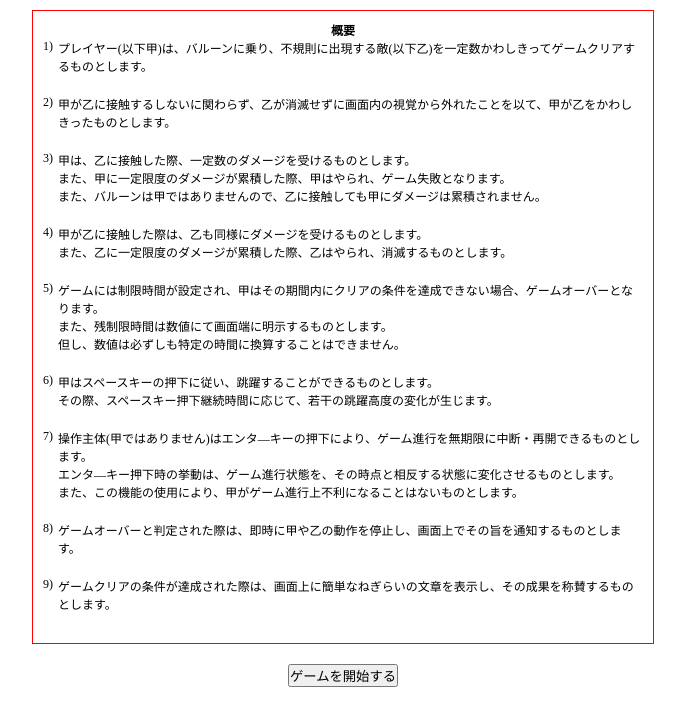
After one commit to hisayuki-mashimo/organism, a PHP site: page /description.html in a window 1280 px wide. The commit adds this page. Shown: the top 726 px of the page, without its empty margins (297-982 px from the left). Run offline with PHP 8.4, Linux system fonts and the light colour scheme.

```diff
--- /dev/null
+++ b/cycle/description.html
@@ -0,0 +1,150 @@
+<!DOCTYPE html>
+<html>
+    <head>
+        <meta http-equiv="Context-Type" context="text/html" charset="utf-8" />
+        <link type="text/css" rel="stylesheet" href="style/style.css" />
+        <title>HTML5試験</title>
+        <style type="text/css">
+            div#frame {
+                width: 100%;
+            }
+            div#description {
+                margin: 0px auto;
+                padding: 10px;
+                width: 600px;
+                border: solid 1px #ff0000;
+            }
+            h3#description_title {
+                text-align: center;
+                font-size: 12px;
+            }
+            table#description_list {
+                border-collapse: collapse;
+                border: none;
+            }
+            td.subject,
+            td.content {
+                vertical-align: top;
+                font-size: 12px;
+            }
+            td.subject {
+                padding-right: 5px;
+                text-align: right;
+            }
+            td.content {
+                padding-bottom: 20px;
+                text-align: left;
+            }
+            div#confirm {
+                margin: 0px auto;
+                padding: 10px;
+                width: 600px;
+            }
+            div.spacer {
+                height: 10px;
+                font-size: 0px;
+            }
+            div.center {
+                text-align: center;
+            }
+        </style>
+    </head>
+    <body>
+        <div class="spacer"></div>
+
+        <div id="frame">
+            <div id="description">
+                <h3 id="description_title">概要</h3>
+                <table id="description_list">
+                    <tr>
+                        <td class="subject">1)</td>
+                        <td class="content">
+                            プレイヤー(以下甲)は、バルーンに乗り、不規則に出現する敵(以下乙)を一定数かわしきってゲームクリアするものとします。
+                        </td>
+                    </tr>
+                    <tr>
+                        <td class="subject">2)</td>
+                        <td class="content">
+                            甲が乙に接触するしないに関わらず、乙が消滅せずに画面内の視覚から外れたことを以て、甲が乙をかわしきったものとします。
+                        </td>
+                    </tr>
+                    <tr>
+                        <td class="subject">3)</td>
+                        <td class="content">
+                            甲は、乙に接触した際、一定数のダメージを受けるものとします。<br />
+                            また、甲に一定限度のダメージが累積した際、甲はやられ、ゲーム失敗となります。<br />
+                            また、バルーンは甲ではありませんので、乙に接触しても甲にダメージは累積されません。
+                        </td>
+                    </tr>
+                    <tr>
+                        <td class="subject">4)</td>
+                        <td class="content">
+                            甲が乙に接触した際は、乙も同様にダメージを受けるものとします。<br />
+                            また、乙に一定限度のダメージが累積した際、乙はやられ、消滅するものとします。
+                        </td>
+                    </tr>
+                    <tr>
+                        <td class="subject">5)</td>
+                        <td class="content">
+                            ゲームには制限時間が設定され、甲はその期間内にクリアの条件を達成できない場合、ゲームオーバーとなります。<br />
+                            また、残制限時間は数値にて画面端に明示するものとします。<br />
+                            但し、数値は必ずしも特定の時間に換算することはできません。
+                        </td>
+                    </tr>
+                    <tr>
+                        <td class="subject">6)</td>
+                        <td class="content">
+                            甲はスペースキーの押下に従い、跳躍することができるものとします。<br />
+                            その際、スペースキー押下継続時間に応じて、若干の跳躍高度の変化が生じます。
+                        </td>
+                    </tr>
+                    <tr>
+                        <td class="subject">7)</td>
+                        <td class="content">
+                            操作主体(甲ではありません)はエンタ―キーの押下により、ゲーム進行を無期限に中断・再開できるものとします。<br />
+                            エンタ―キー押下時の挙動は、ゲーム進行状態を、その時点と相反する状態に変化させるものとします。<br />
+                            また、この機能の使用により、甲がゲーム進行上不利になることはないものとします。
+                        </td>
+                    </tr>
+                    <tr>
+                        <td class="subject">8)</td>
+                        <td class="content">
+                            ゲームオーバーと判定された際は、即時に甲や乙の動作を停止し、画面上でその旨を通知するものとします。
+                        </td>
+                    </tr>
+                    <tr>
+                        <td class="subject">9)</td>
+                        <td class="content">
+                            ゲームクリアの条件が達成された際は、画面上に簡単なねぎらいの文章を表示し、その成果を称賛するものとします。
+                        </td>
+                    </tr>
+                </table>
+            </div>
+
+            <div class="spacer"></div>
+
+            <div id="confirm">
+                <form action="index.html" name="confirm" method="get">
+                    <div class="center">
+                        <!--
+                        BGM選択&nbsp;
+                        <input type="radio" name="bgm" value="0" id="bgm_0" />&nbsp;<label for="bgm_0">なし</label>&nbsp;&nbsp;
+                        <input type="radio" name="bgm" value="1" id="bgm_1" />&nbsp;<label for="bgm_1">BGM&nbsp;1</label>&nbsp;&nbsp;
+                        <input type="radio" name="bgm" value="2" id="bgm_2" />&nbsp;<label for="bgm_2">BGM&nbsp;2</label>&nbsp;&nbsp;
+                        <input type="radio" name="bgm" value="3" id="bgm_3" />&nbsp;<label for="bgm_3">BGM&nbsp;3</label><br />
+                        -->
+                        <input type="submit" value="ゲームを開始する" />
+                    </div>
+                </form>
+            </div>
+        </div>
+
+        <!--
+        <script type="text/javascript">
+            window.onload = function(){
+                document.confirm.bgm[0].checked = true;
+            };
+        </script>
+        -->
+    </body>
+</html>
--- a/cycle/program/area.js
+++ b/cycle/program/area.js
@@ -32,7 +32,7 @@ Area.prototype = {
 
 
     phase:              1,
-    rest_limit:         10000,
+    rest_limit:         2000,
     rest_point:         new Number(10),
     rest_limit_node:    null,
     rest_point_node:    null,
```
Also changed, not shown: cycle/index.html (+18 -3 lines), cycle/program/audio.js (added, +294 -0 lines), cycle/program/operator.js (+88 -39 lines), cycle/style/style.css (+44 -10 lines), cycle/resource/avatar/Kurage_base.png, cycle/resource/avatar/enemy/kurage_m.png (deleted), cycle/resource/volume.png (added).
